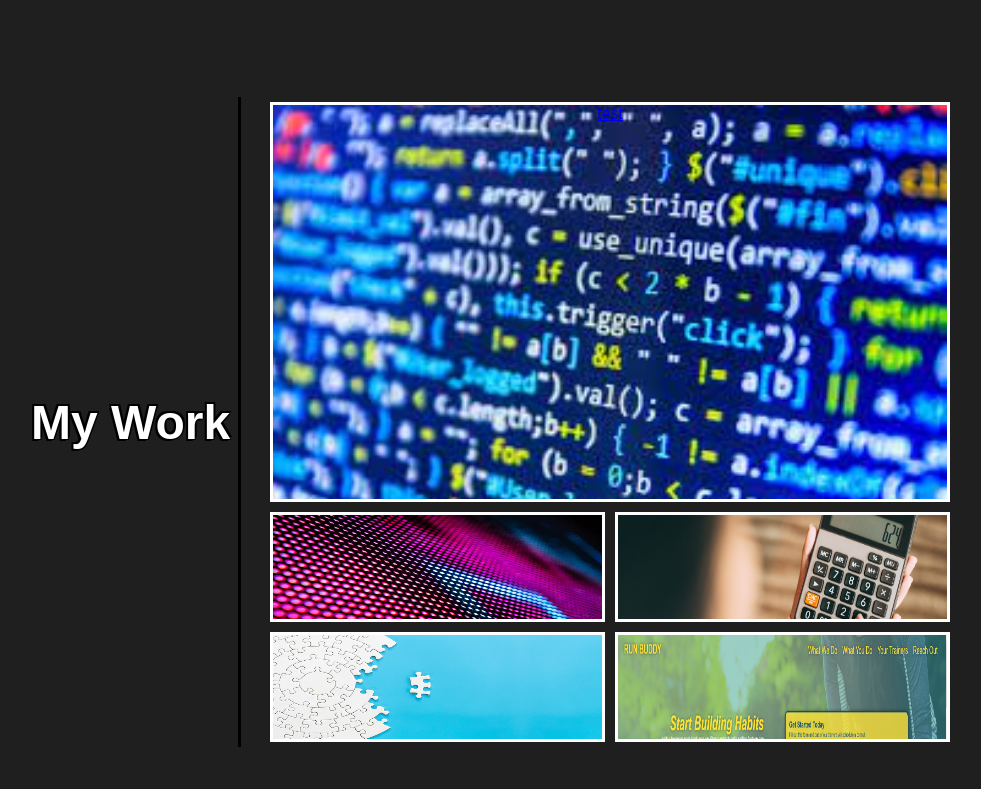
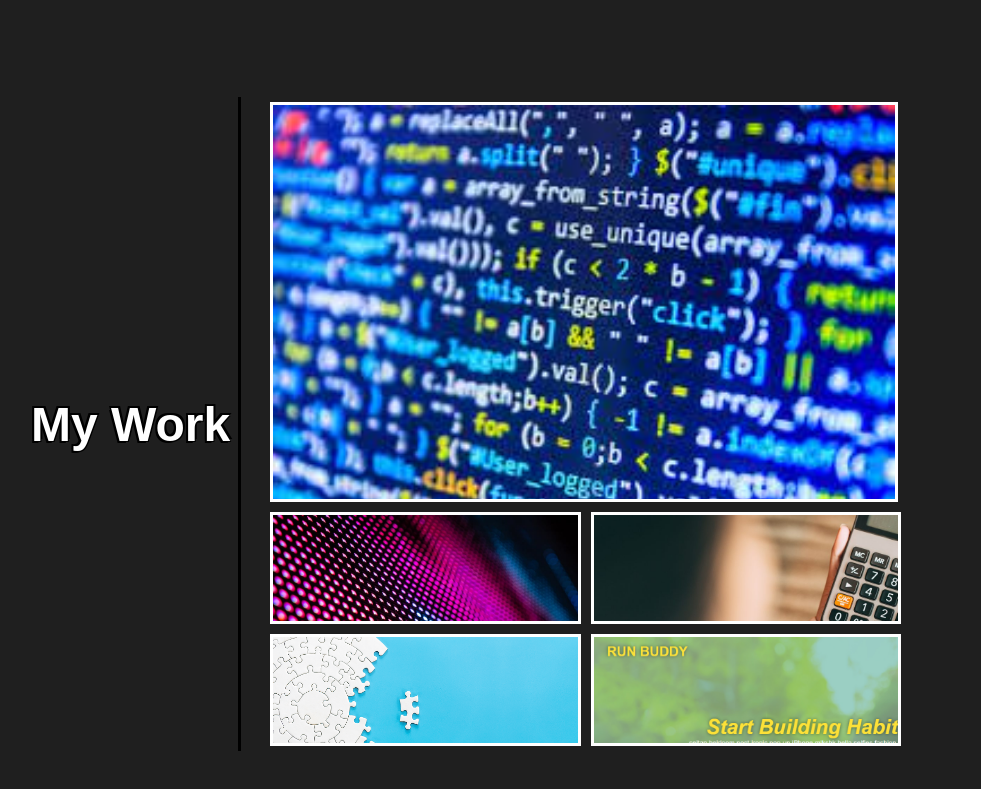
Before and after one commit to Jaron15/FirstPortfolio, a plain HTML site: page index.html in a window 1280 px wide. Shown: the part 645-1434 px from the top of the page, without its empty margins (197-1178 px from the left). Drawn offline with Linux system fonts and the light colour scheme.

Commit message:
my work small section fixed

```diff
--- a/assets/style.css
+++ b/assets/style.css
@@ -130,36 +130,37 @@ header nav ul li a {
 }
 .work-big {
     height: 50vh;
-    width: 100%;
+    width: 91%;
     background-image: url(./images/surf.jpg);
     background-repeat:no-repeat;
     background-size:cover;
     border: 3px solid white;
     margin: 5px;
 }
+.flex-row {
+    display:flex;
+    flex-wrap:wrap;
+    width:100%
 
-.work-big img {
-    width: 100%;
-    height: 100%;
-    border: 3px solid white;
 }
 .work-small {
-    height: 50%;
-    width: 100%;
-    display: flex;
-    flex-wrap: wrap;
-    flex-direction: row;
-
+    height: 14vh;
+    width: 45%;
+    background-image: url(./images/Run-Buddy.PNG);
+    background-repeat: no-repeat;
+    background-size: cover;
+    border: 3px solid white;
+    margin: 5px;
+    display:flex;
+    flex-wrap:wrap;
+    flex-direction:row;
 }
-.work-small div {
-    width: 50%;
-    padding: 5px;
-    height: 15vh;
-
+.LED-wall {
+    background-image: url(./images/led.jpeg);
 }
-.work-small img {
-        height: 100%;
-        width: 100%;
-        display: flex;
-        border: 3px solid white;
+.calculator {
+    background-image: url(./images/calculator.jpg);
 }
+.pastel-puzzles {
+    background-image: url(./images/puzzle.png);
+}
--- a/index.html
+++ b/index.html
@@ -51,29 +51,31 @@
          <div class="work">
             <a href="#" class="work-big">
                 <P>
-                    test
+
                 </P>
             </a>
+        <div class="flex-row">
+        <a href="#" class="work-small LED-wall">
+            <p>
 
+            </p>
+        </a>
+        <a href="#" class="work-small calculator">
+            <p>
 
-     <article class="work-small">
-         <div class="led-wall">
-             <a href="#"><img src="./assets/images/led.jpeg" alt="LED Wall"></a>
+            </p>
+        </a>
+        <a href="#" class="work-small pastel-puzzles">
+            <p>
 
-         </div>
-         <div class="calculator">
-             <a href="#"><img src="./assets/images/calculator.jpg" alt="calculator"></a>
+            </p>
+        </a>
+        <a href="https://jaron15.github.io/run-buddy/" class="work-small run-buddy">
+            <p>
 
-         </div>
-         <div class="pastel-puzzels">
-             <a href="#"><img src="./assets/images/puzzle.png" alt="Pastel pastel Puzzels"></a>
-
-         </div>
-         <div class="run-buddy">
-             <a href="#"><img src="./assets/images/Run-Buddy.PNG" alt="Run Buddy"></a>
-
-         </div>
-     </article>
+            </p>
+        </a>
+        </div>
     </div>
      </section>
 
```
